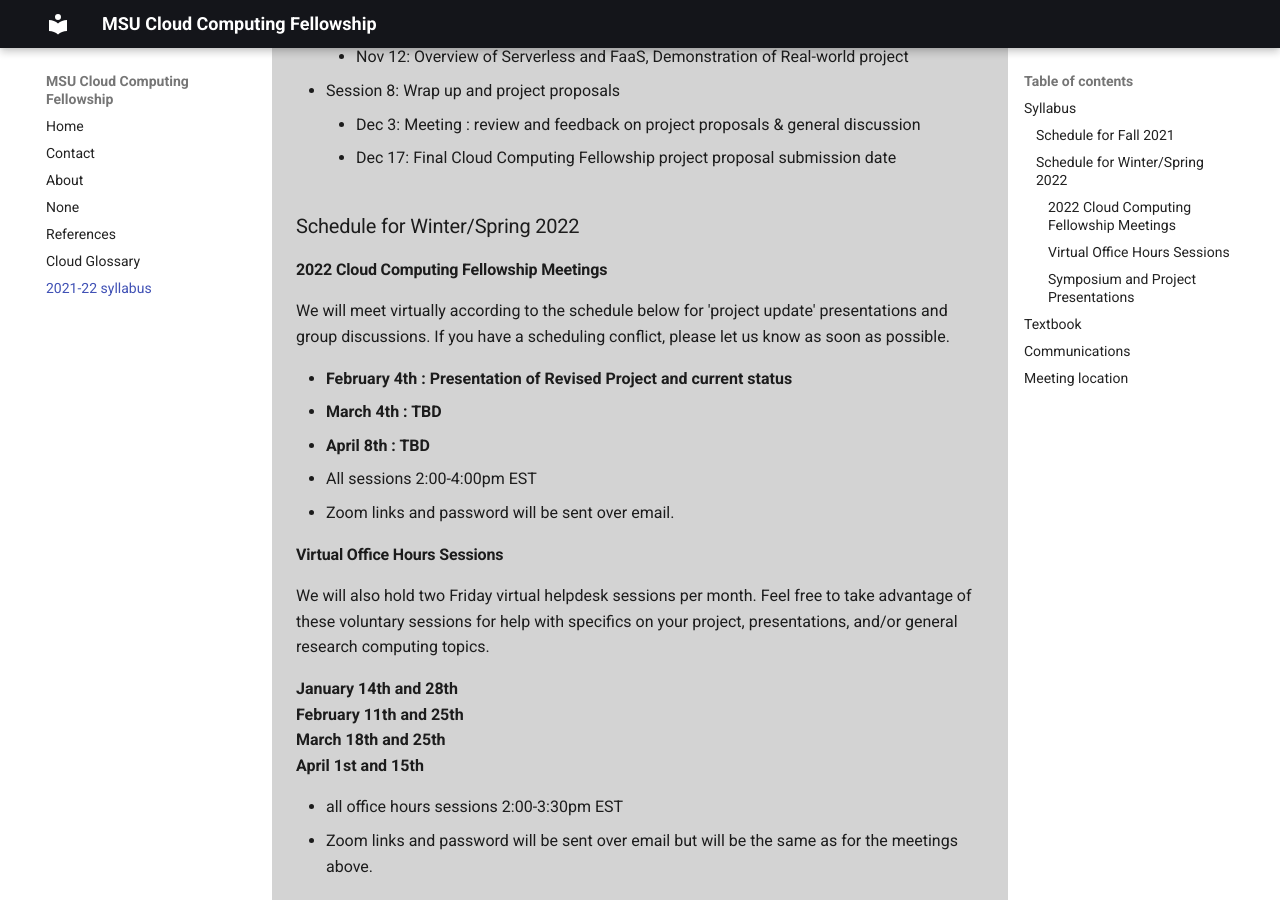
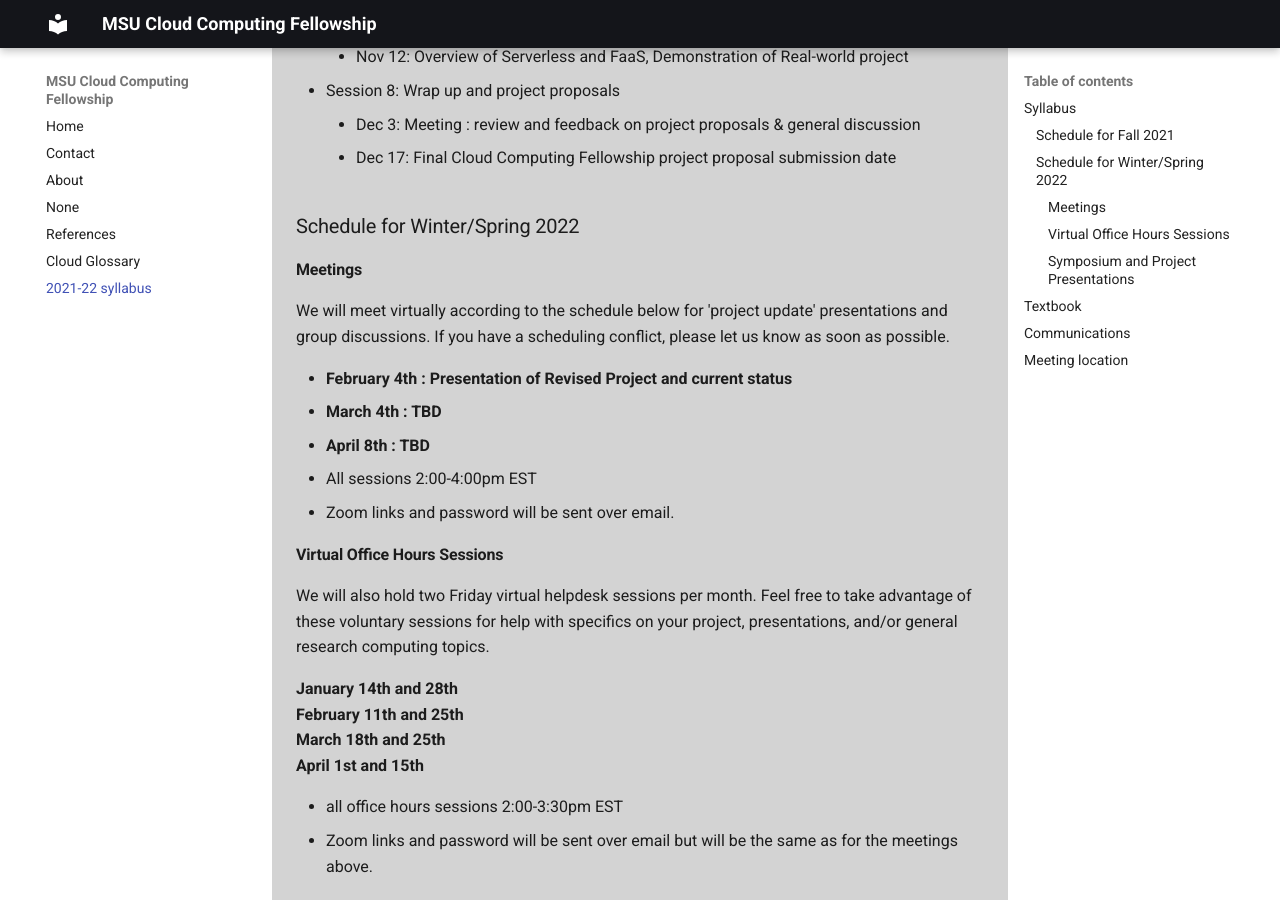
Before and after one commit to msucloudfellowship/msucloudfellowship.github.io, an MkDocs documentation site: the page built from docs/index2021.md, in a window 1280 px wide and 900 px high, scrolled down 952 px. Built offline with MkDocs 1.6.1 and Material for MkDocs 9.7.7, drawn with Linux system fonts in a browser that asks for light colours.

```diff
--- a/docs/index2021.md
+++ b/docs/index2021.md
@@ -34,7 +34,7 @@
 
 ### Schedule for Winter/Spring 2022
 
-#### 2022 Cloud Computing Fellowship Meetings
+#### Meetings
 
 We will meet virtually according to the schedule below for 'project update' presentations and group discussions. If you have a scheduling conflict, please let us know as soon as possible.
 
```
